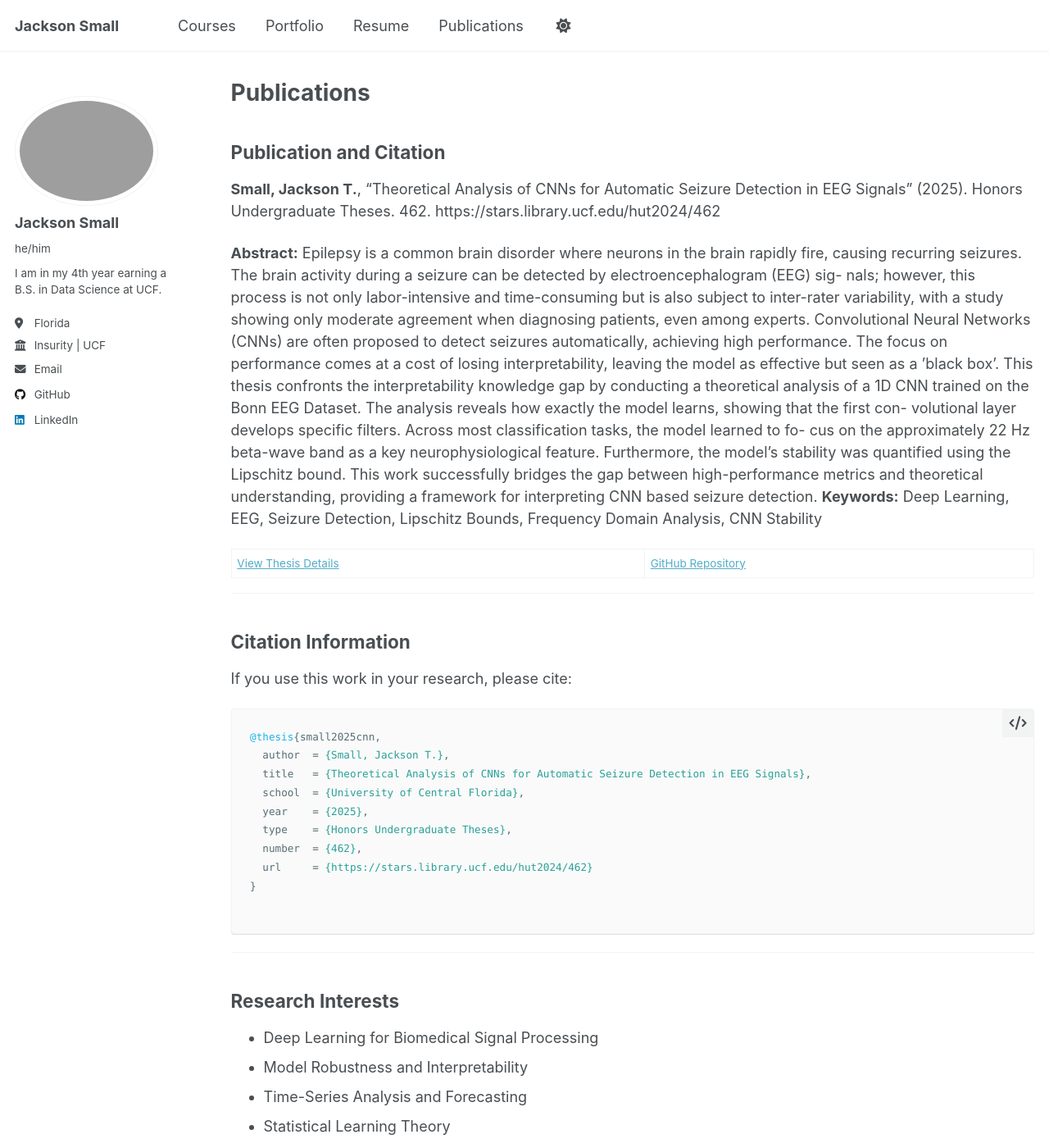
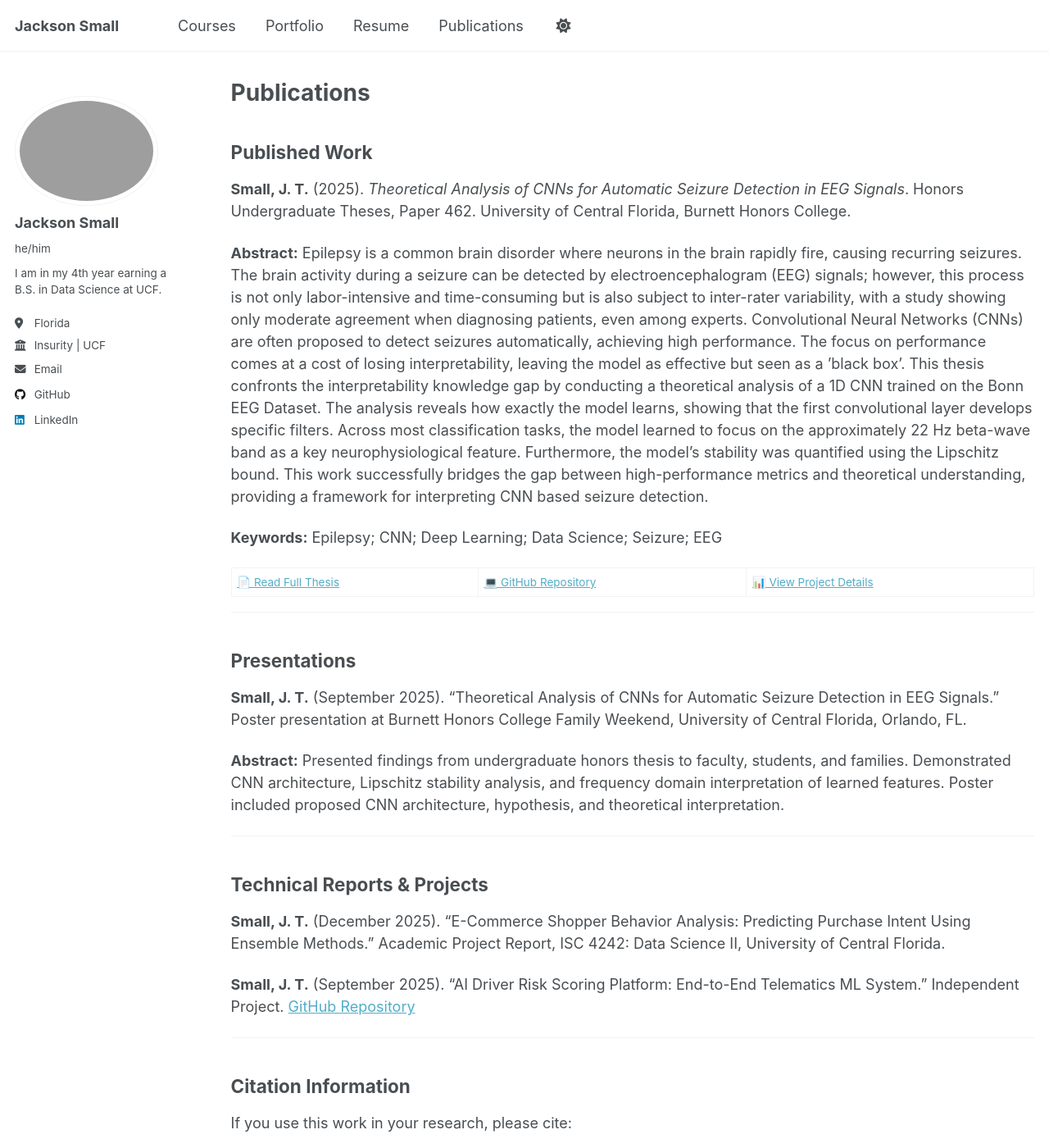
Before and after one commit to jacksonSmall/jacksonSmall.github.io, a Jekyll site: the page built from _pages/publications.md, in a window 1280 px wide and 1400 px high. Shown: the whole window at 82% size. Built offline with Jekyll 4.4.1, drawn with Linux system fonts in a browser that asks for light colours; a script that is not in the unit is left out.

Commit message:
Revise publication details and add new sections
Updated publication details, including citation format and added new sections for presentations and technical reports. Revised abstract and keywords for clarity and consistency.

````diff
--- a/_pages/publications.md
+++ b/_pages/publications.md
@@ -7,36 +7,37 @@ author_profile: true
 
 {% include base_path %}
 
-## Publication and Citation
+## Published Work
 
-**Small, Jackson T.**, "Theoretical Analysis of CNNs for Automatic Seizure Detection in EEG Signals" (2025). Honors Undergraduate Theses. 462.
-https://stars.library.ucf.edu/hut2024/462
+**Small, J. T.** (2025). *Theoretical Analysis of CNNs for Automatic Seizure Detection in EEG Signals*. Honors Undergraduate Theses, Paper 462. University of Central Florida, Burnett Honors College.
 
+**Abstract:** Epilepsy is a common brain disorder where neurons in the brain rapidly fire, causing recurring seizures. The brain activity during a seizure can be detected by electroencephalogram (EEG) signals; however, this process is not only labor-intensive and time-consuming but is also subject to inter-rater variability, with a study showing only moderate agreement when diagnosing patients, even among experts. Convolutional Neural Networks (CNNs) are often proposed to detect seizures automatically, achieving high performance. The focus on performance comes at a cost of losing interpretability, leaving the model as effective but seen as a ’black box’. This thesis confronts the interpretability knowledge gap by conducting a theoretical analysis of a 1D CNN trained on the Bonn EEG Dataset. The analysis reveals how exactly the model learns, showing that the first convolutional layer develops specific filters. Across most classification tasks, the model learned to focus on the approximately 22 Hz beta-wave band as a key neurophysiological feature. Furthermore, the model’s stability was quantified using the Lipschitz bound. This work successfully bridges the gap between high-performance metrics and theoretical understanding, providing a framework for interpreting CNN based seizure detection.
 
-**Abstract:** Epilepsy is a common brain disorder where neurons in the brain rapidly fire, causing recurring
-seizures. The brain activity during a seizure can be detected by electroencephalogram (EEG) sig-
-nals; however, this process is not only labor-intensive and time-consuming but is also subject to
-inter-rater variability, with a study showing only moderate agreement when diagnosing patients,
-even among experts. Convolutional Neural Networks (CNNs) are often proposed to detect seizures
-automatically, achieving high performance. The focus on performance comes at a cost of losing
-interpretability, leaving the model as effective but seen as a ’black box’. This thesis confronts the
-interpretability knowledge gap by conducting a theoretical analysis of a 1D CNN trained on the
-Bonn EEG Dataset. The analysis reveals how exactly the model learns, showing that the first con-
-volutional layer develops specific filters. Across most classification tasks, the model learned to fo-
-cus on the approximately 22 Hz beta-wave band as a key neurophysiological feature. Furthermore,
-the model’s stability was quantified using the Lipschitz bound. This work successfully bridges the
-gap between high-performance metrics and theoretical understanding, providing a framework for
-interpreting CNN based seizure detection.
-**Keywords:** Deep Learning, EEG, Seizure Detection, Lipschitz Bounds, Frequency Domain Analysis, CNN Stability
+**Keywords:** Epilepsy; CNN; Deep Learning; Data Science; Seizure; EEG
 
-[View Thesis Details](/portfolio/thesis/) | [GitHub Repository](https://github.com/jacksonSmall/seizure-detection-thesis)
+[📄 Read Full Thesis](https://stars.library.ucf.edu/hut2024/462) | [💻 GitHub Repository](https://github.com/jacksonSmall/EEG-Seizure-CNN-Thesis) | [📊 View Project Details](/portfolio/thesis/)
+
+---
+
+## Presentations
+
+**Small, J. T.** (September 2025). "Theoretical Analysis of CNNs for Automatic Seizure Detection in EEG Signals." Poster presentation at Burnett Honors College Family Weekend, University of Central Florida, Orlando, FL.
+
+**Abstract:** Presented findings from undergraduate honors thesis to faculty, students, and families. Demonstrated CNN architecture, Lipschitz stability analysis, and frequency domain interpretation of learned features. Poster included proposed CNN architecture, hypothesis, and theoretical interpretation.
+
+---
+
+## Technical Reports & Projects
+
+**Small, J. T.** (December 2025). "E-Commerce Shopper Behavior Analysis: Predicting Purchase Intent Using Ensemble Methods." Academic Project Report, ISC 4242: Data Science II, University of Central Florida.
+
+**Small, J. T.** (September 2025). "AI Driver Risk Scoring Platform: End-to-End Telematics ML System." Independent Project. [GitHub Repository](https://github.com/jacksonSmall/Small_Jackson_TelematicsInsurance)
 
 ---
 
 ## Citation Information
 
 If you use this work in your research, please cite:
-
 
 ```bibtex
 @thesis{small2025cnn,
@@ -48,8 +49,8 @@ If you use this work in your research, please cite:
   number  = {462},
   url     = {https://stars.library.ucf.edu/hut2024/462}
 }
+```
 
-```
 ---
 
 ## Research Interests
````
